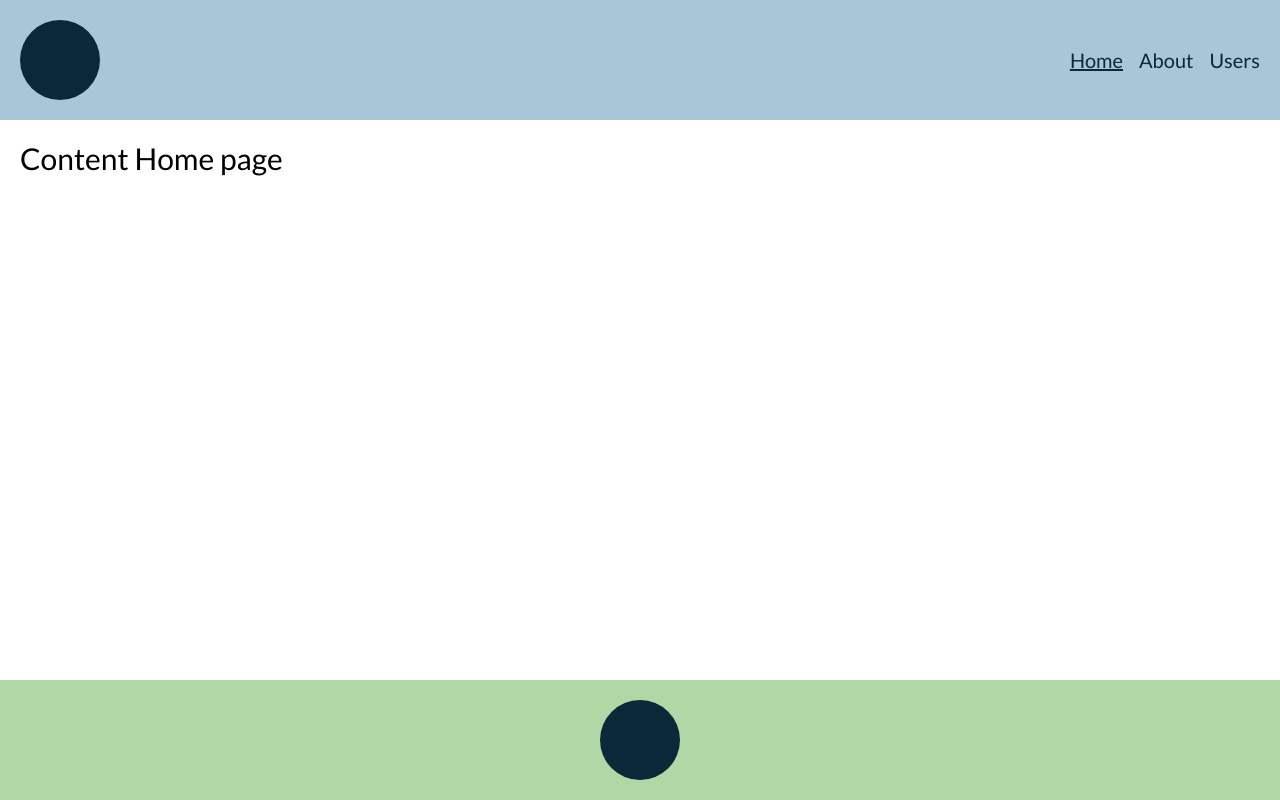
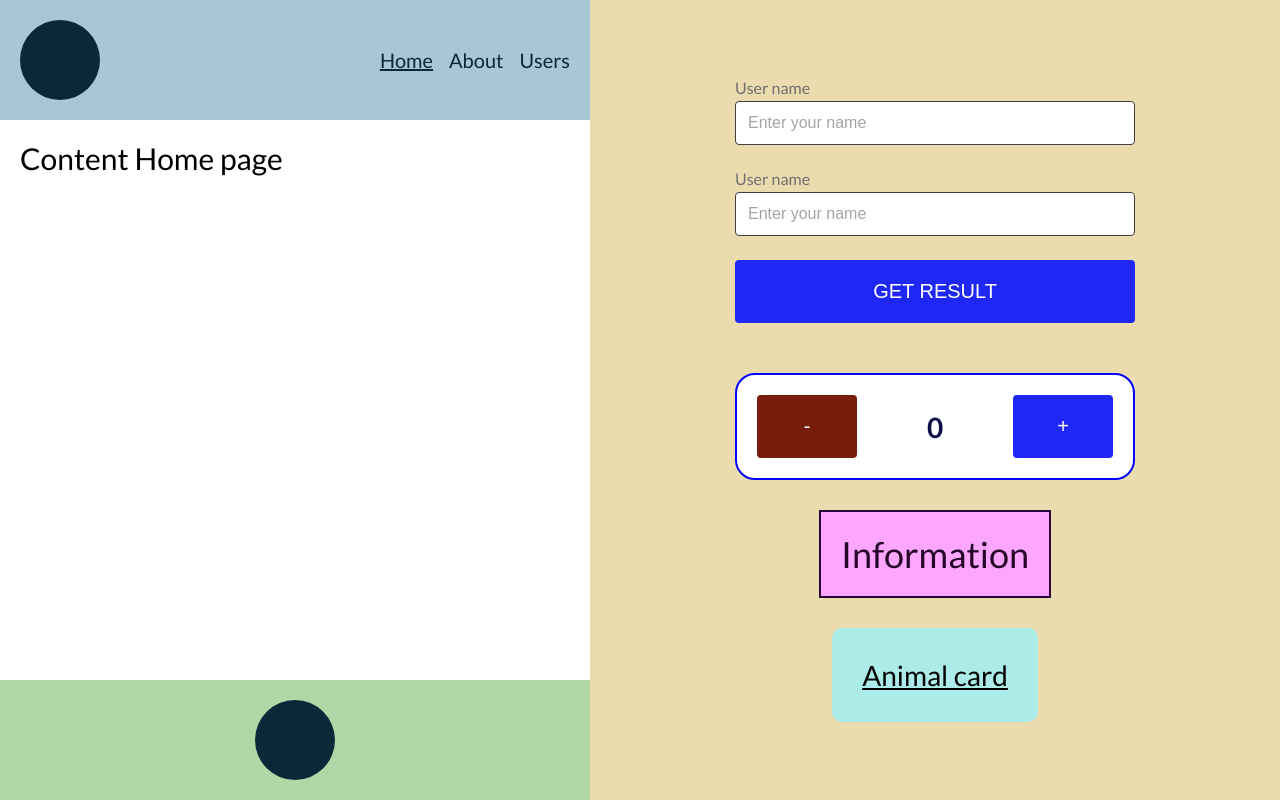
Before and after one commit to olena1205/71_react_ts, a React (Vite) app: page / in a window 1280 px wide. Built offline with nearby package versions, Linux system fonts and the light colour scheme; a web font is replaced by a local one.

Commit message:
add changes lesson09

```diff
--- a/src/App.tsx
+++ b/src/App.tsx
@@ -11,7 +11,7 @@ import User from "pages/Users/components/User/User";
 // import Lesson06 from "lessons/Lesson06/Lesson06";
 // import Lesson07 from "lessons/Lesson07/Lesson07";
 // import Lesson08 from "lessons/Lesson08/Lesson08";
-// import Lesson09 from "lessons/Lesson09/Lesson09";
+import Lesson09 from "lessons/Lesson09/Lesson09";
 // import Lesson10 from "lessons/Lesson10/Lesson10";
 // import Lesson12 from "lessons/Lesson12/Lesson12";
 
@@ -46,7 +46,7 @@ function App() {
       {/* <Lesson08/> */}
 
       {/* Лекция 9 - Styling components, control components*/}
-      {/* <Lesson09 /> */}
+      <Lesson09 />
 
       {/* Лекция 10 - useEffect*/}
       {/* <Lesson10 /> */}
```
